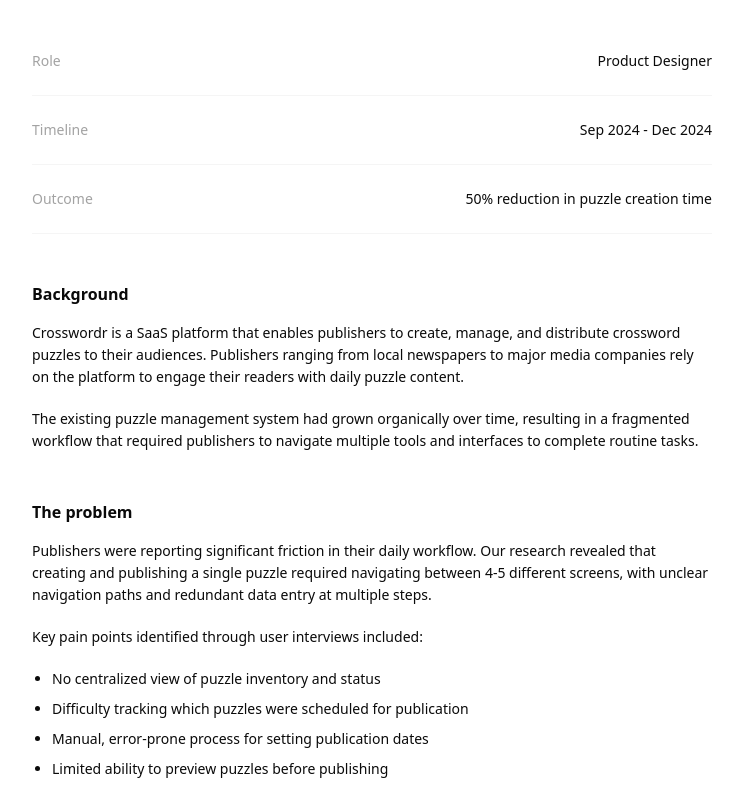
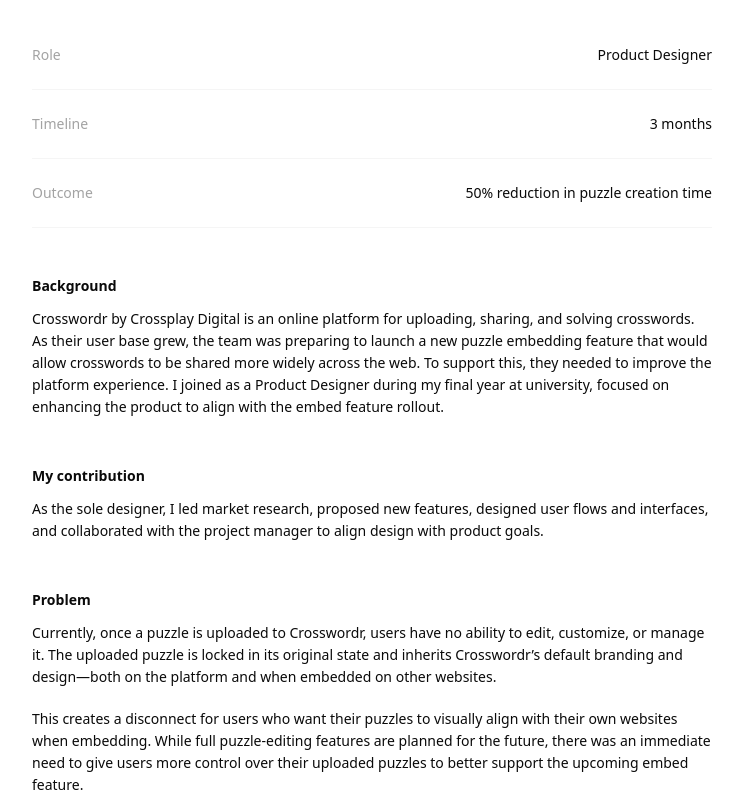
Before and after one commit to pkalianda/Portfolio, a Next.js app: page /case-studies/crosswordr in a window 1280 px wide. Shown: the part 620-1420 px from the top of the page, without its empty margins (268-1011 px from the left). Built offline with nearby package versions, Linux system fonts and the light colour scheme.

Commit message:
style: User adjustments to case study components
- Updated CaseStudyLayout header styling
- Modified TextBlock styling
- Adjusted crosswordr data content

```diff
--- a/app/case-studies/_data/crosswordr.tsx
+++ b/app/case-studies/_data/crosswordr.tsx
@@ -17,7 +17,7 @@
     {
       type: "metadata",
       role: "Product Designer",
-      timeline: "Sep 2024 - Dec 2024",
+      timeline: "3 months",
       outcome: "50% reduction in puzzle creation time",
     },
     {
@@ -26,41 +26,52 @@
       content: (
         <>
           <p>
-            Crosswordr is a SaaS platform that enables publishers to create,
-            manage, and distribute crossword puzzles to their audiences.
-            Publishers ranging from local newspapers to major media companies
-            rely on the platform to engage their readers with daily puzzle
-            content.
-          </p>
-          <p>
-            The existing puzzle management system had grown organically over
-            time, resulting in a fragmented workflow that required publishers to
-            navigate multiple tools and interfaces to complete routine tasks.
+          Crosswordr by Crossplay Digital is an online platform for uploading,
+           sharing, and solving crosswords. As their user base grew, the team
+           was preparing to launch a new puzzle embedding feature that would
+           allow crosswords to be shared more widely across the web. To support
+           this, they needed to improve the platform experience. I joined as a
+           Product Designer during my final year at university, focused on
+           enhancing the product to align with the embed feature rollout.
+
+
           </p>
         </>
       ),
     },
     {
       type: "text",
-      heading: "The problem",
+      heading: "My contribution",
       content: (
         <>
           <p>
-            Publishers were reporting significant friction in their daily
-            workflow. Our research revealed that creating and publishing a
-            single puzzle required navigating between 4-5 different screens,
-            with unclear navigation paths and redundant data entry at multiple
-            steps.
+          As the sole designer, I led market research, proposed new features,
+          designed user flows and interfaces, and collaborated with the project
+          manager to align design with product goals.
           </p>
+
+        </>
+      ),
+    },
+    {
+      type: "text",
+      heading: "Problem",
+      content: (
+        <>
           <p>
-            Key pain points identified through user interviews included:
+          Currently, once a puzzle is uploaded to Crosswordr, users have no ability
+          to edit, customize, or manage it. The uploaded puzzle is locked in its
+          original state and inherits Crosswordr’s default branding and design—both
+          on the platform and when embedded on other websites.
           </p>
-          <ul>
-            <li>No centralized view of puzzle inventory and status</li>
-            <li>Difficulty tracking which puzzles were scheduled for publication</li>
-            <li>Manual, error-prone process for setting publication dates</li>
-            <li>Limited ability to preview puzzles before publishing</li>
-          </ul>
+
+          <p>
+          This creates a disconnect for users who want their puzzles to visually align
+          with their own websites when embedding. While full puzzle-editing features
+          are planned for the future, there was an immediate need to give users more
+          control over their uploaded puzzles to better support the upcoming embed feature.
+          </p>
+
         </>
       ),
     },
--- a/app/components/case-studies/CaseStudyLayout.tsx
+++ b/app/components/case-studies/CaseStudyLayout.tsx
@@ -15,11 +15,11 @@
 
       <article className="w-full max-w-[680px] pt-[120px] flex flex-col gap-12">
         {/* Page Header */}
-        <header className="flex flex-col gap-2">
-          <h1 className="text-primary font-semibold text-base leading-tight">
+        <header className="flex flex-col gap-0.5">
+          <h1 className="text-primary font-medium text-base leading-tight">
             {metadata.title}
           </h1>
-          <p className="text-primary-muted font-medium text-sm">
+          <p className="text-primary-muted font-regular text-sm">
             {metadata.subtitle}
           </p>
         </header>
--- a/app/components/case-studies/blocks/TextBlock.tsx
+++ b/app/components/case-studies/blocks/TextBlock.tsx
@@ -6,9 +6,9 @@
 
 export default function TextBlock({ heading, content, id }: TextBlockProps) {
   return (
-    <div className="flex flex-col gap-4" id={id}>
+    <div className="flex flex-col gap-3" id={id}>
       {heading && (
-        <h2 className="text-primary text-base font-semibold">{heading}</h2>
+        <h2 className="text-primary text-sm font-semibold">{heading}</h2>
       )}
       <div className="prose">{content}</div>
     </div>
```
